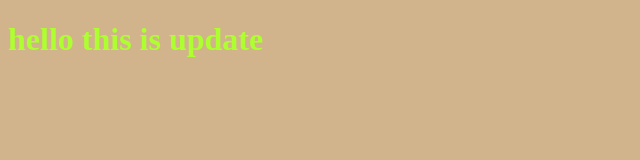
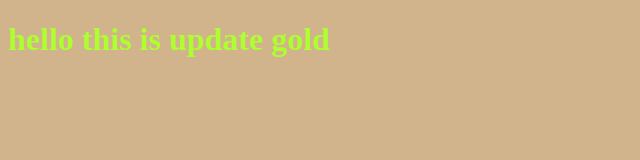
Before and after one commit to AbdallahAboelhamd/myRepo, a plain HTML site: page index.html in a window 1280 px wide. Shown: the whole page, without its empty margins (0-640 px from the left). Drawn offline with Linux system fonts and the light colour scheme.

Commit message:
this is updat for gold

```diff
--- a/index.html
+++ b/index.html
@@ -7,7 +7,7 @@
     <link rel="stylesheet" href="style.css">
 </head>
 <body>
-    <h1>hello this is update</h1>
+    <h1>hello this is update gold</h1>
     <script src="app.js">
 
     </script>
```
